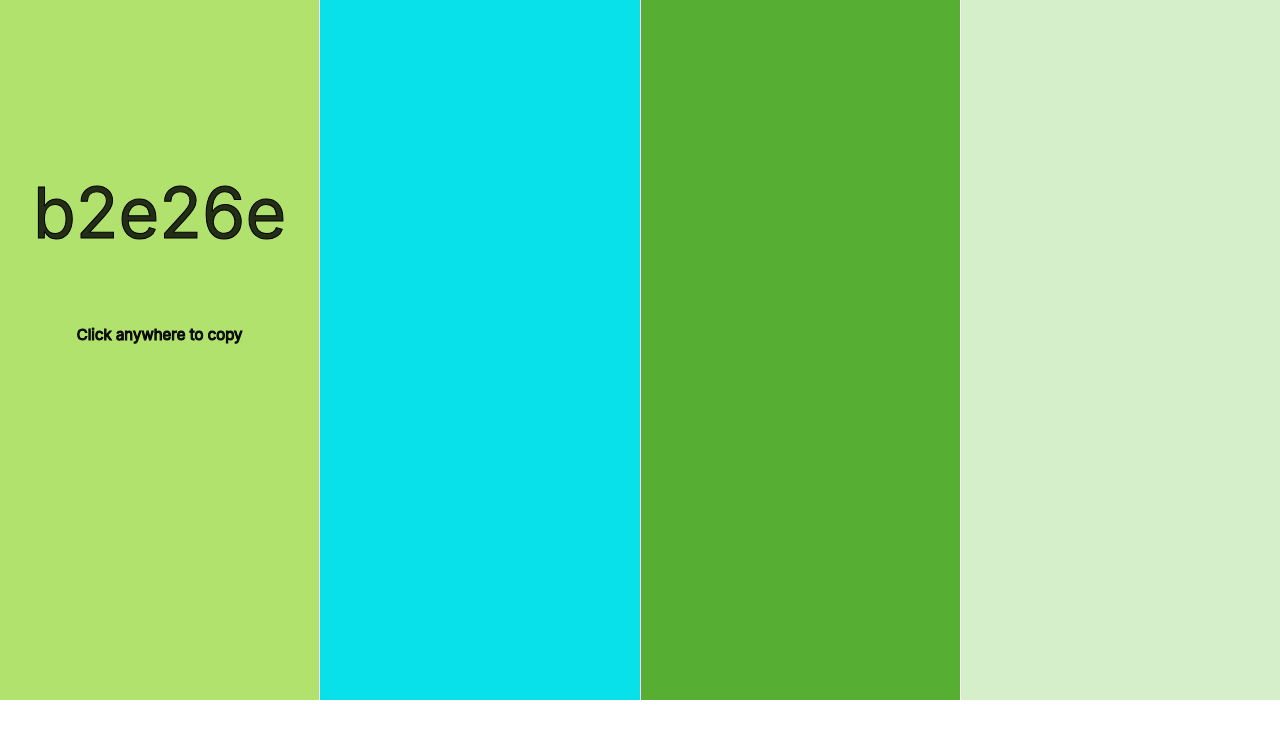
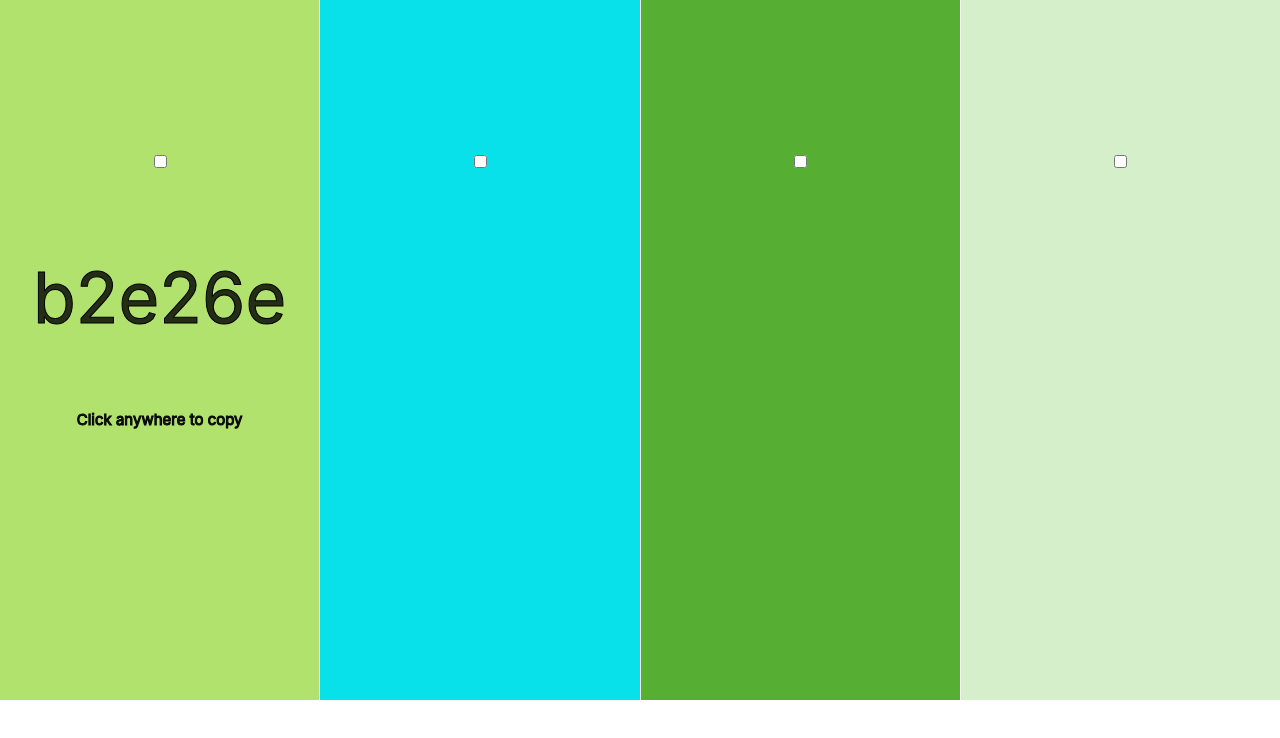
Before and after one commit to amara-j/colorpicker, a React (Create React App) app: page / in a window 1280 px wide. Shown: the top 738 px of the page. Built offline with nearby package versions, Linux system fonts and the light colour scheme.

Commit message:
checkbox state working, colors still aren't actually pinned when checked

```diff
--- a/src/App.js
+++ b/src/App.js
@@ -7,7 +7,7 @@ const ColorBlockContainer = () => {
 
   const setBlockPinned = (index, isPinned) => {
     console.log(index, isPinned);
-    let newBlockPinState = blockPinState;
+    let newBlockPinState = [...blockPinState];
     newBlockPinState[index] = isPinned;
     updatePin(newBlockPinState);
     console.log(newBlockPinState);
@@ -18,30 +18,22 @@ const ColorBlockContainer = () => {
       <ColorBlock
         id="0"
         isPinned={blockPinState[0]}
-        onChange={(index, shouldBePinned) =>
-          setBlockPinned(index, shouldBePinned)
-        }
+        onChange={setBlockPinned}
       />
       <ColorBlock
         id="1"
         isPinned={blockPinState[1]}
-        onChange={(index, shouldBePinned) =>
-          setBlockPinned(index, shouldBePinned)
-        }
+        onChange={setBlockPinned}
       />
       <ColorBlock
         id="2"
         isPinned={blockPinState[2]}
-        onChange={(index, shouldBePinned) =>
-          setBlockPinned(index, shouldBePinned)
-        }
+        onChange={setBlockPinned}
       />
       <ColorBlock
         id="3"
         isPinned={blockPinState[3]}
-        onChange={(index, shouldBePinned) =>
-          setBlockPinned(index, shouldBePinned)
-        }
+        onChange={setBlockPinned}
       />
     </div>
   );
--- a/src/ColorBlock.js
+++ b/src/ColorBlock.js
@@ -12,6 +12,7 @@ const ColorBlock = (props) => {
   ]);
 
   const randomizeColor = () => {
+    console.log(props.id, props.isPinned);
     const randomRed = Math.floor(255 * Math.random());
     const randomGreen = Math.floor(255 * Math.random());
     const randomBlue = Math.floor(255 * Math.random());
@@ -43,11 +44,6 @@ const ColorBlock = (props) => {
     });
   }, []);
 
-  const handleCheckBoxChange = (e) => {
-    props.onChange(props.id, e.target.checked);
-    console.log(e.target.checked);
-  };
-
   const clipboardCopy = (textToCopy) => {
     navigator.clipboard.writeText(textToCopy).then(
       function () {
@@ -77,11 +73,11 @@ const ColorBlock = (props) => {
       onMouseLeave={handleMouseOut}
       onClick={() => clipboardCopy(colorHex)}
     >
-      {/* <input
+      <input
         type="checkbox"
-        onChange={(e) => handleCheckBoxChange(e)}
+        onChange={(e) => props.onChange(props.id, e.target.checked)}
         checked={props.isPinned}
-      ></input> */}
+      ></input>
       <p>{displayHex ? colorHex : null}</p>
       <p className="copyInstructions">{displayHex ? copyDisplayText : null}</p>
     </div>
```
Also changed, not shown: 1 other file (tests, documents, lock files or other folders).
